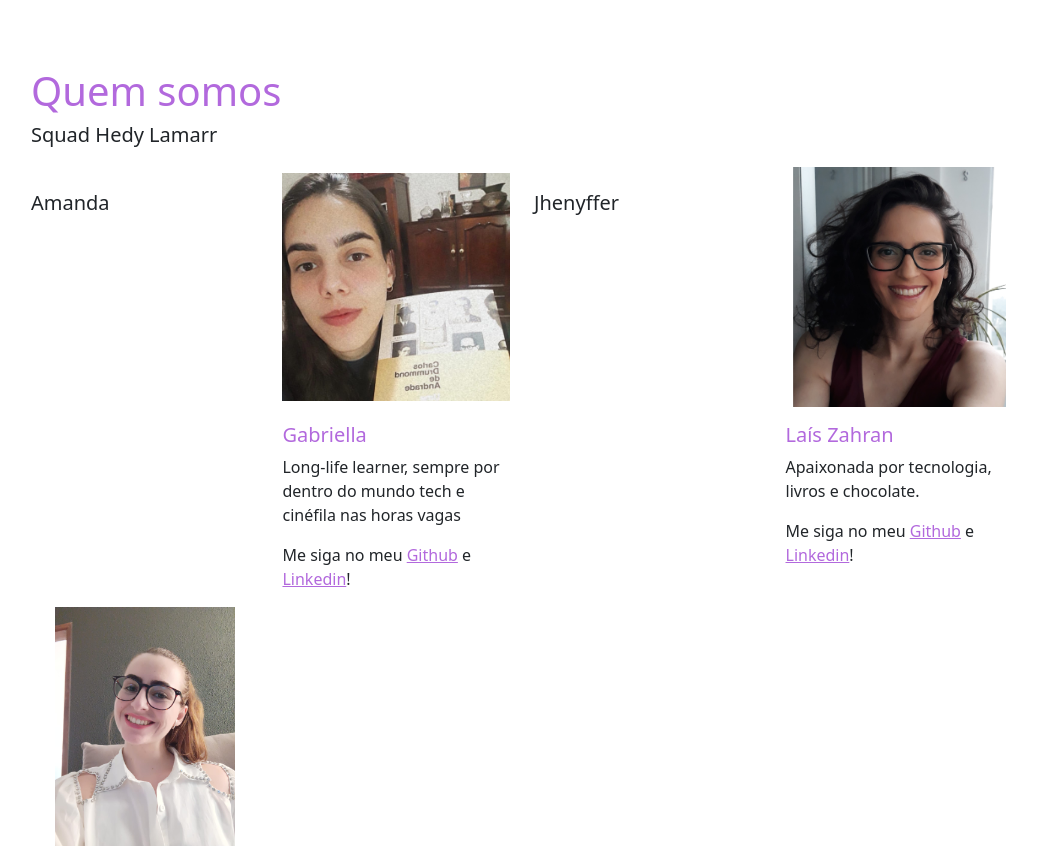
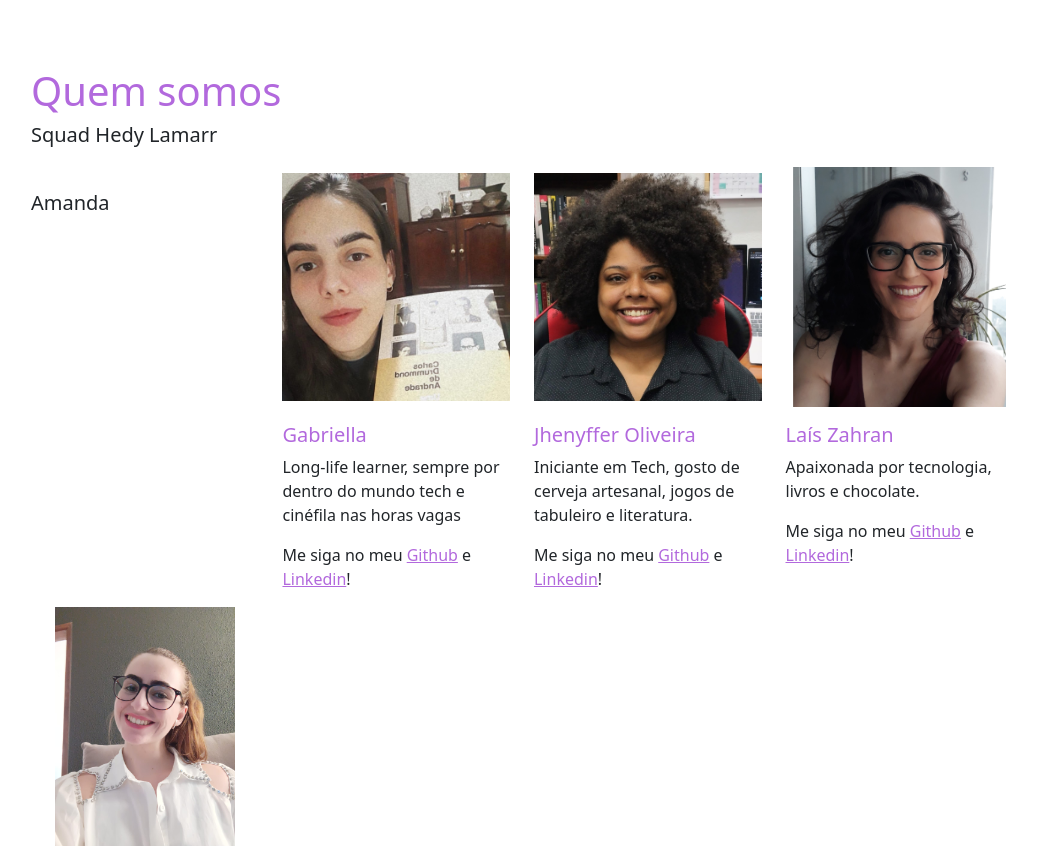
Before and after one commit to Hedy-Lamarr-e-Margaret-Hamilton/blog-noticias, a Django app: template base/templates/quem_somos.html in a window 1280 px wide. Shown: the part 309-1155 px from the top of the page, without its empty margins (118-1155 px from the left). Run offline with Django 3.2, Linux system fonts and the light colour scheme; the template is opened without the code that fills it, so the values that code supplies are empty; parts of the project's set-up code (start-up, migrations or seed data) failed here and were passed over; some libraries are stand-ins or nearby versions.

Commit message:
Ajustando pagina_nao_encontrada + inserção de foto/minibio no quem_somos

```diff
--- a/base/templates/pesquisa_nao_encontrada.html
+++ b/base/templates/pesquisa_nao_encontrada.html
@@ -4,7 +4,6 @@
 
 <main>
     <h1 align='center'>Pesquisa não encontrada</h1>
-    <h2 align='center'>A pesquisa por "{{ pesquisa_formulario }}" não retornou nenhum resultado.</h2>
 </main>
 
 {% endblock %}
--- a/base/templates/quem_somos.html
+++ b/base/templates/quem_somos.html
@@ -22,8 +22,10 @@
             <p>Me siga no meu <a href="https://github.com/GabriellaMansur">Github</a> e <a href="www.linkedin.com/in/gabriella-m-mansur-mesquita">Linkedin</a>!</p>
         </div>
         <div class="col-xs-12 col-md-3">
-            <img>
-            <h5>Jhenyffer</h5>
+            <img class="img_destaques" src="/static/images/foto_Jhenyffer.jpg">
+            <h5 class="text-color">Jhenyffer Oliveira</h5>
+            <p>Iniciante em Tech, gosto de cerveja artesanal, jogos de tabuleiro e literatura.</p>
+            <p>Me siga no meu <a href="https://github.com/JhenyfferOliveira">Github</a> e <a href="https://www.linkedin.com/in/jhenyfferoliveira/">Linkedin</a>!</p>
         </div>
         <div class="col-xs-12 col-md-3">
             <img class="img_destaques" src="/static/images/foto_lais.jpg" alt="foto mulher branca, de óculos, cabelos escuros">
--- a/base/views.py
+++ b/base/views.py
@@ -10,9 +10,9 @@ def pesquisar_noticias(request):
     pesquisa_formulario = request.POST.get('search_query')
     if pesquisa_formulario:
         noticias = Noticia.objects.filter(conteudo__icontains=pesquisa_formulario, status='Aprovado')
-        return render(request, 'pesquisar_noticias.html', {'noticias': noticias, 'pesquisa_formulario': pesquisa_formulario})
-    else:
-        return render(request, 'pesquisa_nao_encontrada.html', {'pesquisa_formulario': pesquisa_formulario})
+        if noticias.exists():
+            return render(request, 'pesquisar_noticias.html', {'noticias': noticias, 'pesquisa_formulario': pesquisa_formulario})
+    return pesquisa_nao_encontrada(request)
 
 def pesquisa_nao_encontrada(request):
     return render(request, 'pesquisa_nao_encontrada.html')
```
Also changed, not shown: base/static/images/foto_Jhenyffer.jpg (added).
